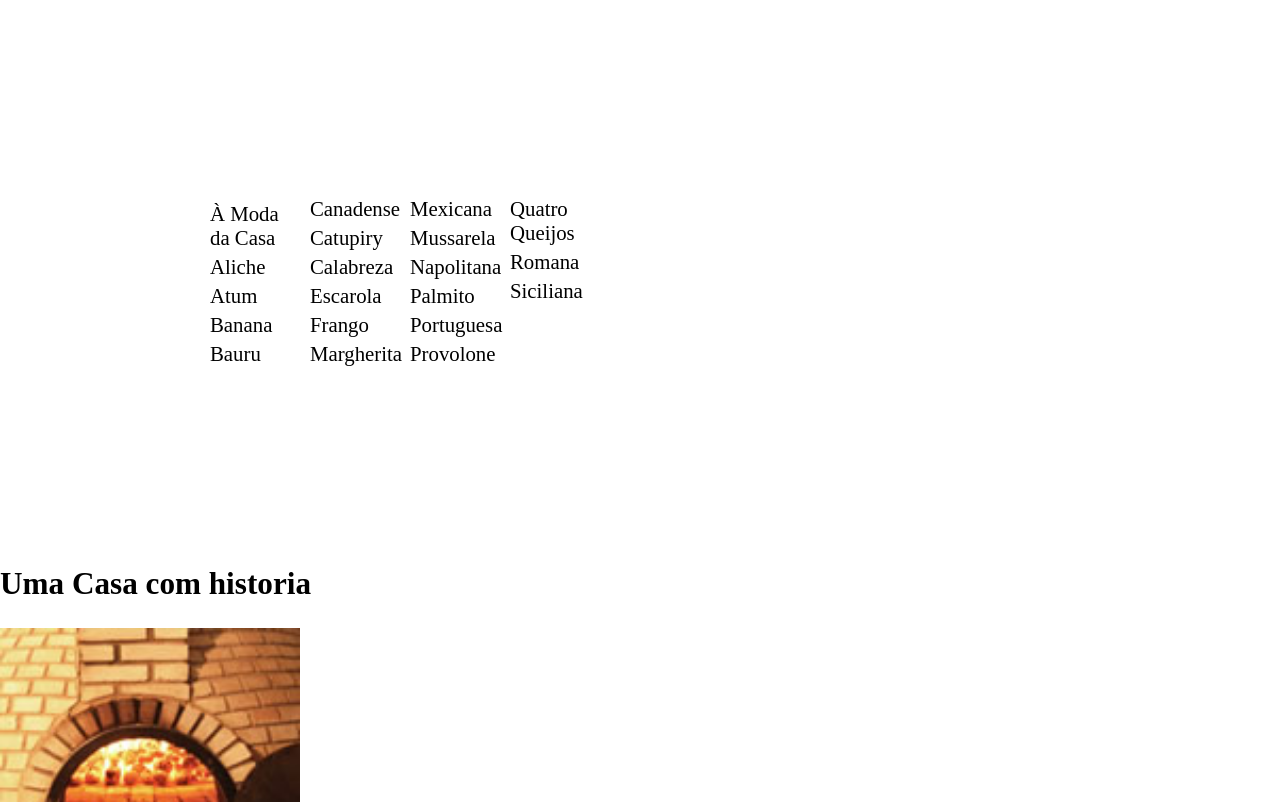
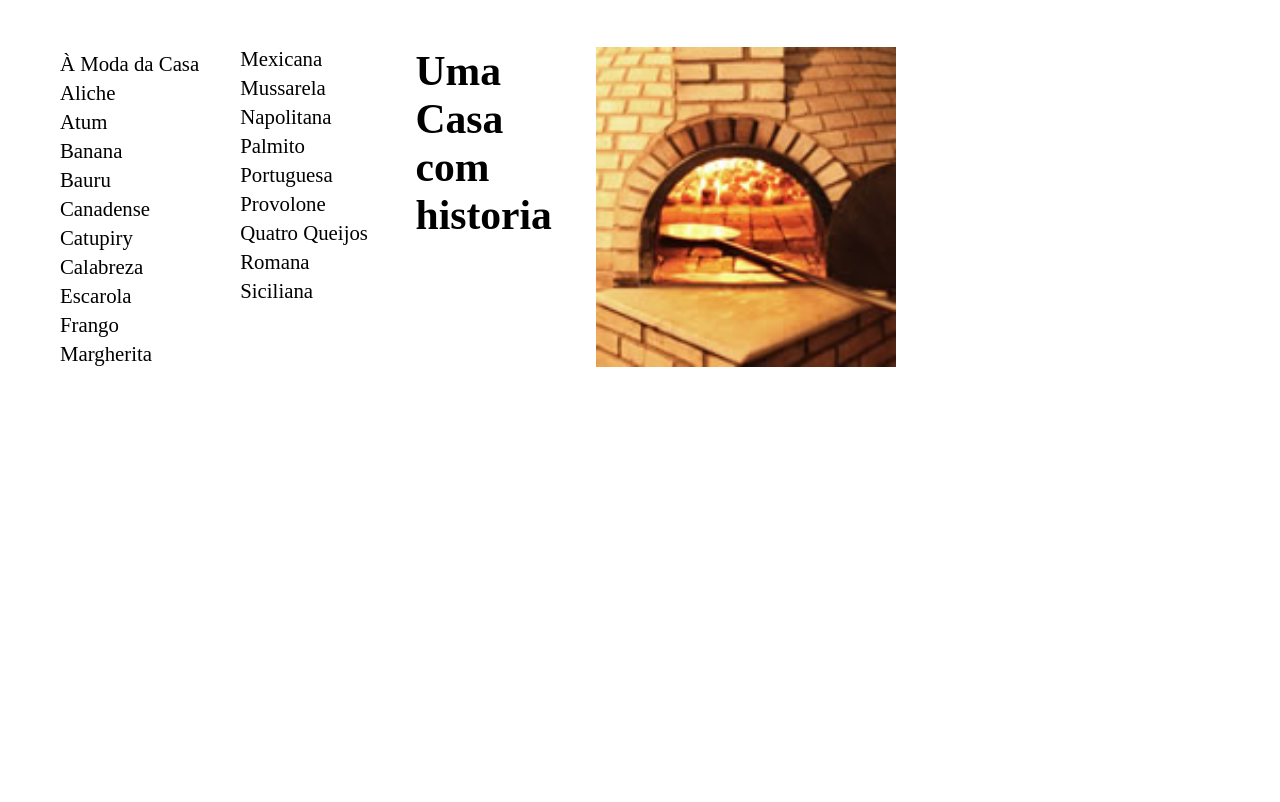
Before and after one commit to FranSou23/Sitepizza, a plain HTML site: page index.html in a window 1280 px wide. Shown: the part 712-1514 px from the top of the page. After the commit the page ends 1177 px from the top, so only its background shows below. Drawn offline with Linux system fonts and the light colour scheme.

Commit message:
atualização

```diff
--- a/index.html
+++ b/index.html
@@ -53,6 +53,7 @@
 <h2>Nossos Sabores</h2>
 <div class="coluna">
 <ul>
+
     <li>À Moda da Casa</li>
     <li>Aliche</li>
     <li>Atum</li>
@@ -74,11 +75,9 @@
     <li>Romana</li>
     <li>Siciliana</li>
 
+<h1>Uma Casa com historia</h1><img src="img/historia.jpg" alt="">
 </ul>
 </div>
-<h2>Uma Casa com historia</h2><img src="img/historia.jpg" alt="0">
-
-
 <br>
 <br>
 </body>
--- a/style.css
+++ b/style.css
@@ -87,7 +87,7 @@ body {
   }
   .coluna{
     column-count: 4;
-    column-gap: 0;
-    max-width: 400px;
-    margin: 200px;
+    column-gap: 5;
+    max-width: 700px;
+    margin: 50px;
   }
```
